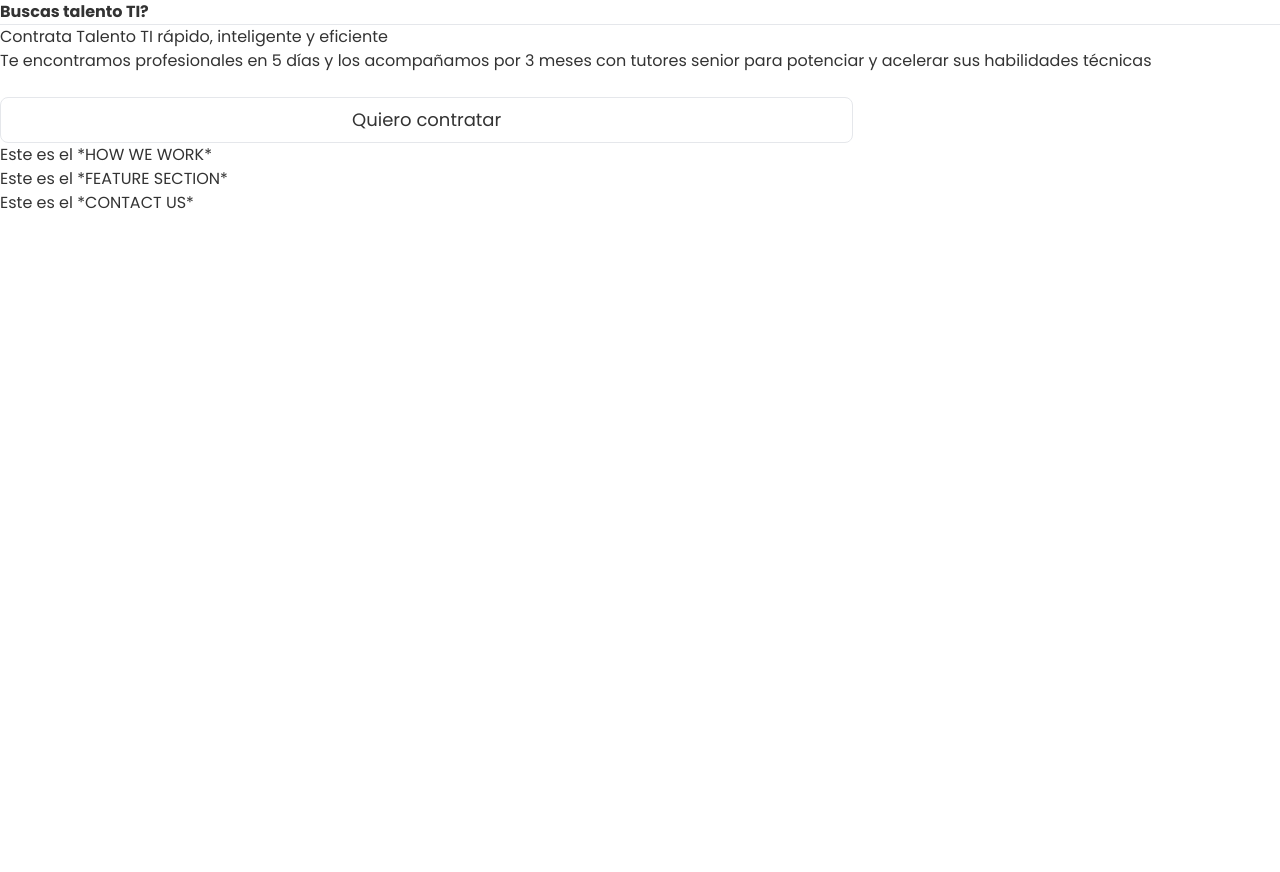
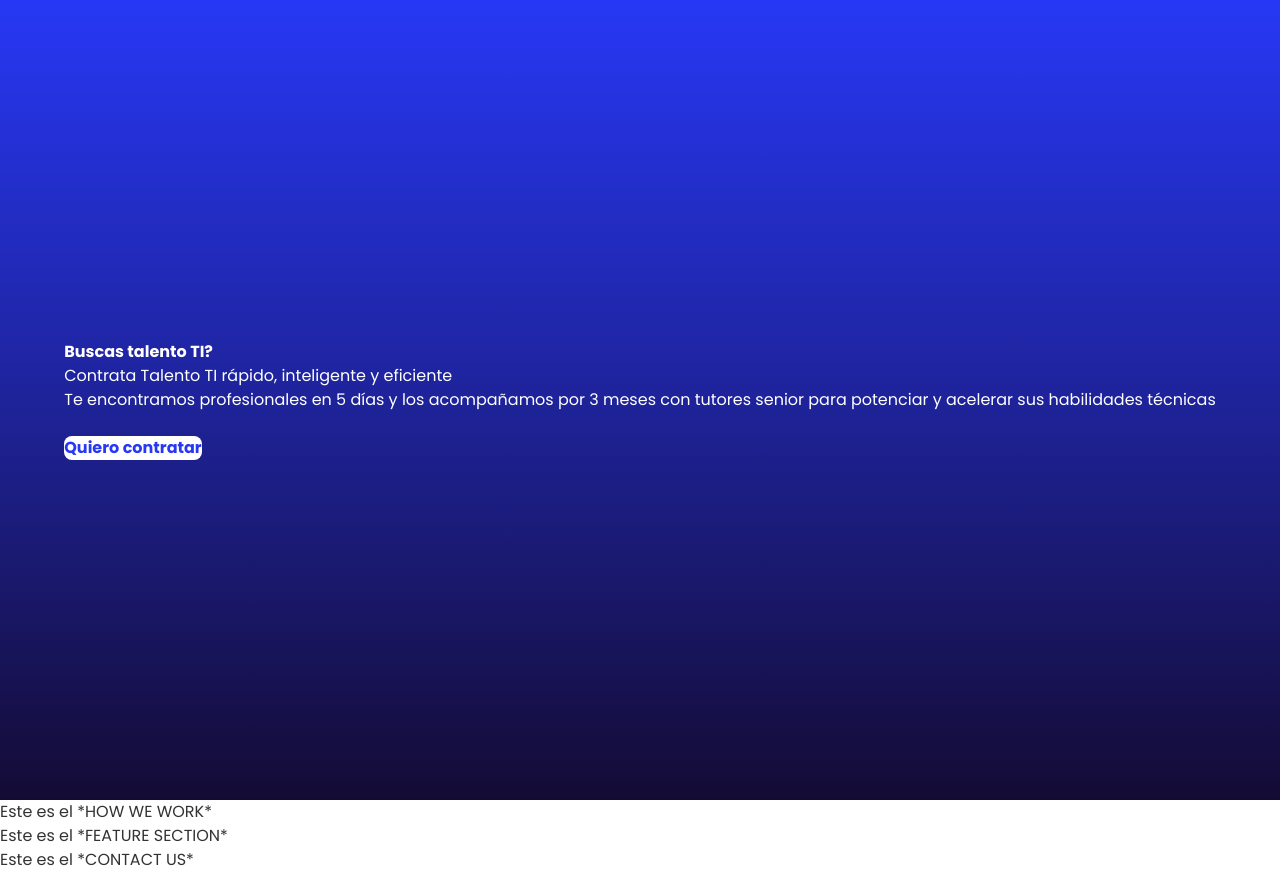
Before and after one commit to vecarope/ejemploReact, a React (Create React App) app: page / in a window 1280 px wide. Before the commit the page ends 800 px from the top, so only its background shows below. Built offline with nearby package versions, Linux system fonts and the light colour scheme; what tw-elements would draw is missing.

Commit message:
Add structure, text and gradient background

```diff
--- a/src/components/Landing/LandingHero.jsx
+++ b/src/components/Landing/LandingHero.jsx
@@ -4,15 +4,15 @@ import React from 'react';
 const LandingHero = () => {
   return (
 
-    <section class="landingHero" id="hero">
+    <section class="bg-gradient-to-b from-mid-light-blue via-mid-blue to-dark-purple min-h-screen flex justify-center items-center h-screen " id="hero">
 
-      <div class="container " >
+      <div class="" >
 
-        <div class="">
+        <div class="text-white">
           <h1 class="">
             <strong>Buscas talento TI?</strong>
           </h1>
-          <hr class="" />
+
           <h2 class="">
             Contrata <a class="">Talento TI rápido</a>, inteligente y eficiente
           </h2>
@@ -27,8 +27,8 @@ const LandingHero = () => {
         <div class="">
           <button
             type="submit"
-            class="rounded-lg border hover:border text-lg p-2 w-2/3 font-regular bg-white hover:bg-white hover:md:bg-mid-blue md:bg-light-purple hover: text-blue mb:text-blue hover:text-blue md:text-blue font-sans">
-            Quiero contratar
+            class="rounded-lg  bg-white text-center text-mid-light-blue">
+            <strong>Quiero contratar</strong>
           </button>
         </div>
 
```
